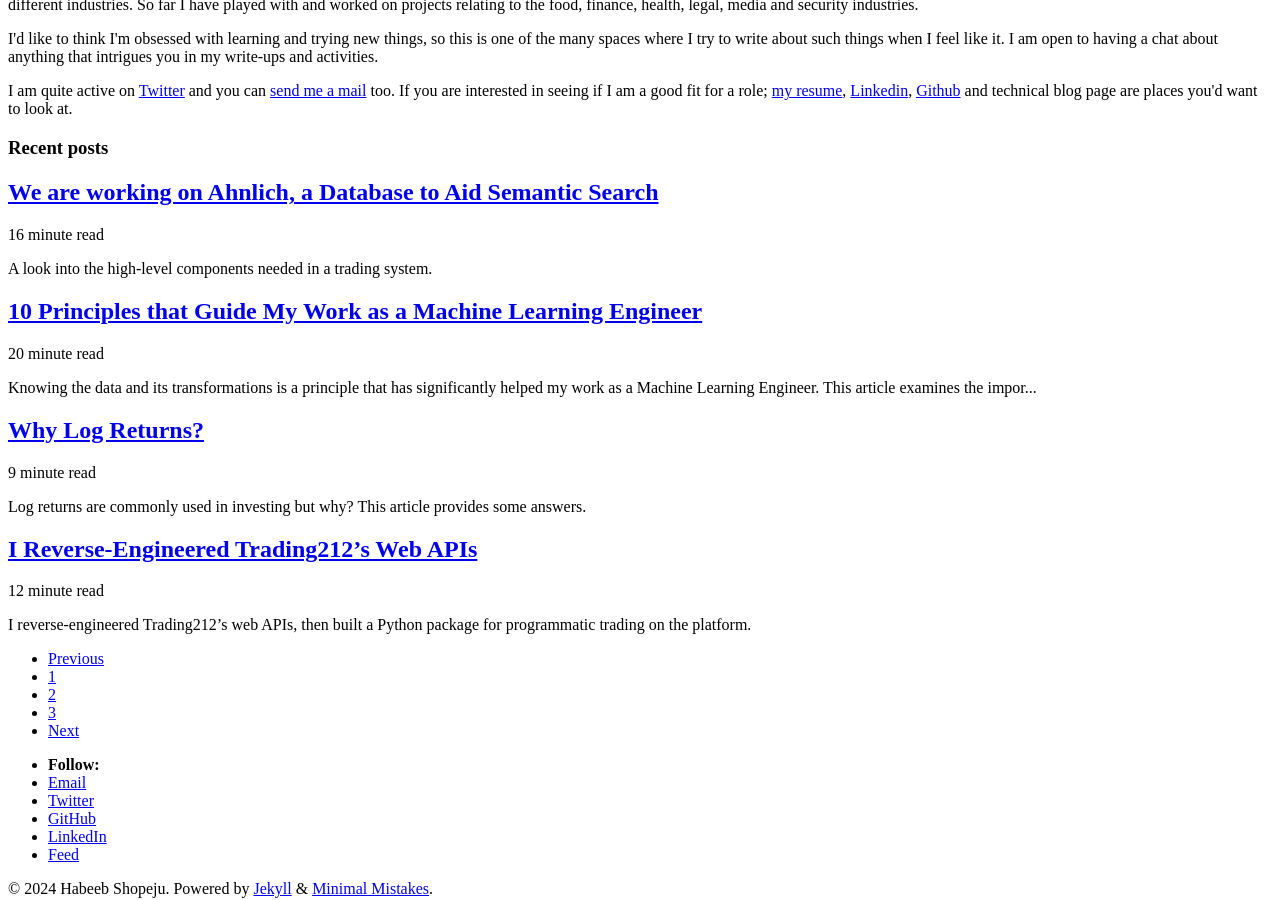
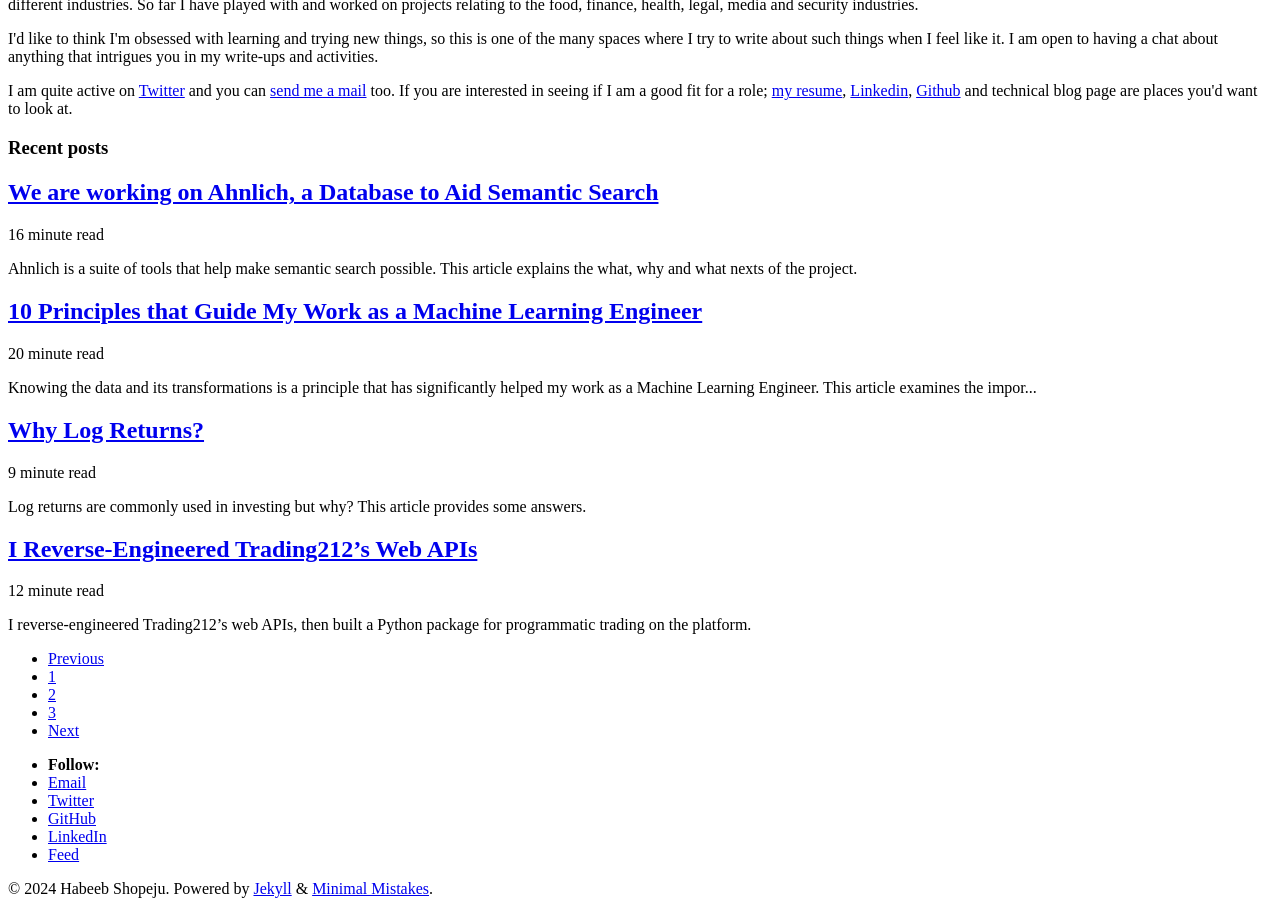
Before and after one commit to HAKSOAT/haksoat.github.io, a Jekyll site: the page built from index.html, in a window 1280 px wide and 900 px high, scrolled down 808 px. Built offline with Jekyll 4.4.1, drawn with Linux system fonts in a browser that asks for light colours; cached includes are drawn as plain includes; the list of posts is cut into pages by our own code.

Commit message:
Fixed exercept

```diff
--- a/_config.yml
+++ b/_config.yml
@@ -22,7 +22,7 @@ name                     : "Habeeb Shopeju"
 description              : "The personal site of Habeeb Kehinde Shopeju"
 url                      : "https://www.haksoat.com"
 baseurl                  : # the subpath of your site, e.g. "/blog"
-repository               : # "mmistakes/minimal-mistakes"
+repository               : "HAKSOAT/haksoat.github.io"
 teaser                   : "/assets/images/500x300.png"
 logo                     : https://res.cloudinary.com/haks/image/upload/v1554853108/logohaksoat.png
 masthead_title           : "The HAKSOAT"
@@ -39,18 +39,18 @@ author:
   location         : "London, England"
   email            : shopejuh@gmail.com
   links:
-    - label: "Email"
-      icon: "fas fa-fw fa-envelope-square"
-      url: mailto:shopejuh@gmail.com
-    - label: "Website"
+#    - label: "Email"
+#      icon: "fas fa-fw fa-envelope-square"
+#      url: mailto:shopejuh@gmail.com
+    - label: "Autodesk Research"
       icon: "fas fa-fw fa-link"
-      # url: "https://your-website.com"
+      url: "https://www.research.autodesk.com/people/habeeb-shopeju/"
     - label: "Twitter"
       icon: "fab fa-fw fa-twitter-square"
       url: "https://twitter.com/haksoat"
-    - label: "Facebook"
-      icon: "fab fa-fw fa-facebook-square"
-      # url: "https://facebook.com/"
+#    - label: "Facebook"
+#      icon: "fab fa-fw fa-facebook-square"
+#       url: "https://facebook.com/"
     - label: "GitHub"
       icon: "fab fa-fw fa-github"
       url: "https://github.com/haksoat"
--- a/_posts/ahnlich/2024-12-21-working-on-ahnlich.md
+++ b/_posts/ahnlich/2024-12-21-working-on-ahnlich.md
@@ -1,11 +1,11 @@
 ---
 title:  "We are working on Ahnlich, a Database to Aid Semantic Search"
-last_modified_at: 2023-12-21T01:20:02+01:00
+last_modified_at: 2024-12-21T01:20:02+01:00
 header:
-  teaser: http://res.cloudinary.com/haks/image/upload/v1699747884/HAKSOAT_Blog/building-trading-system/stock-drawdown.png
-  overlay_image: http://res.cloudinary.com/haks/image/upload/v1699823654/HAKSOAT_Blog/building-trading-system/blue-sky.png
+  teaser: https://res.cloudinary.com/haks/image/upload/v1734829963/HAKSOAT_Blog/working_ahnlich/ahnlich-logo.jpg
+  overlay_image: https://res.cloudinary.com/drfw1bzcw/image/upload/v1733262252/Ahnlich/hero_f4xrul.webp
   caption: "Photo credit: [**DALL-E**](https://openai.com/dall-e-3)"
-excerpt: "A look into the high-level components needed in a trading system."
+excerpt: "Ahnlich is a suite of tools that help make semantic search possible. This article explains the what, why and what nexts of the project."
 tags:
   - ahnlich
 ---
```
